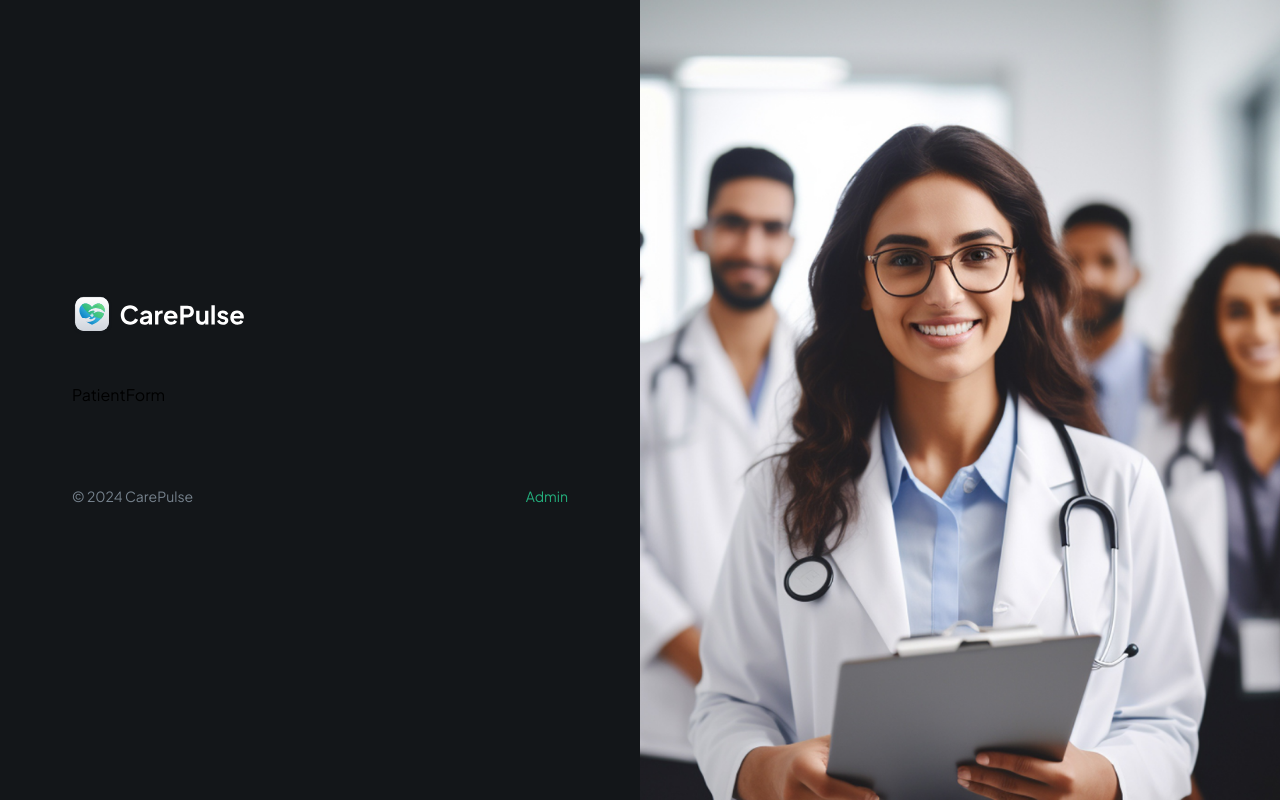
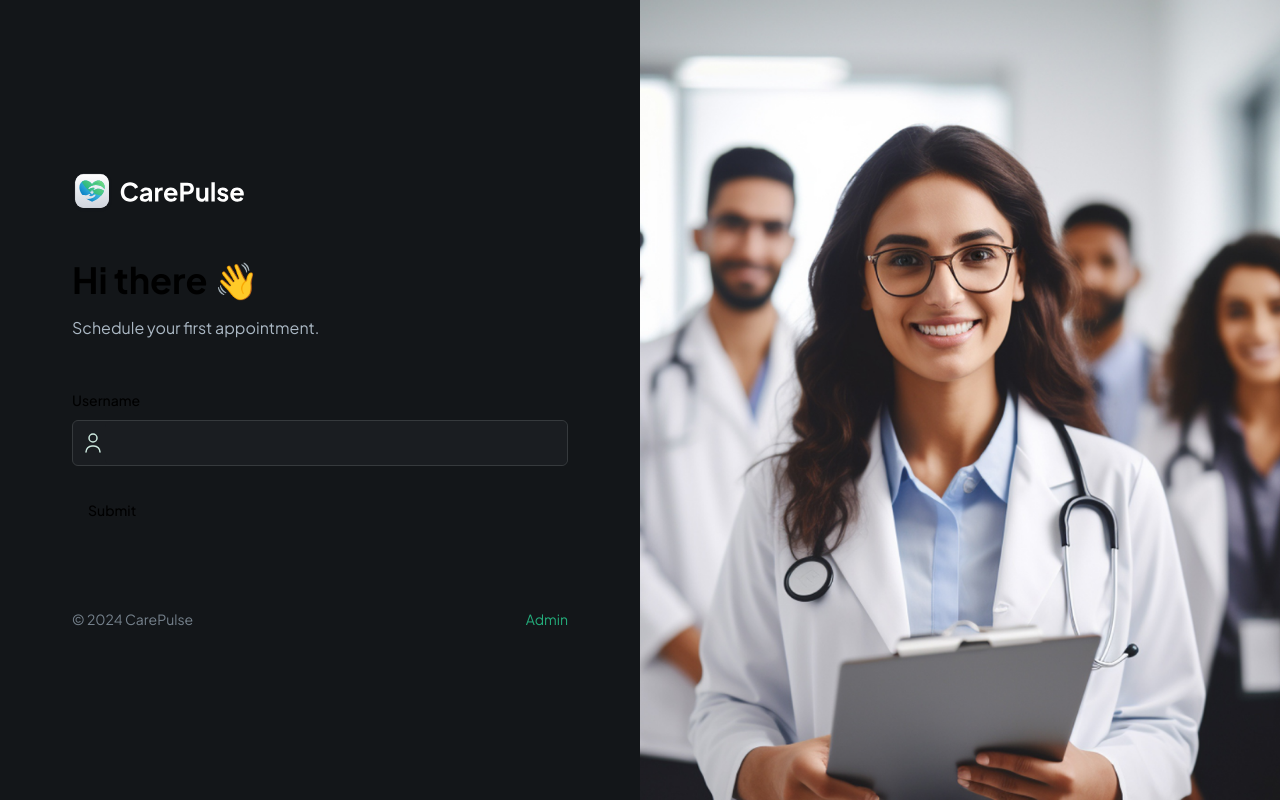
Before and after one commit to amrelskhawy/careplus, a Next.js app: page / in a window 1280 px wide. Built offline with nearby package versions, Linux system fonts and the light colour scheme.

Commit message:
Create Patient Form to Register The Patient to the system

```diff
--- a/components/forms/PatientForm.tsx
+++ b/components/forms/PatientForm.tsx
@@ -1,7 +1,63 @@
-import React from 'react'
+"use client"
+
+import { zodResolver } from "@hookform/resolvers/zod"
+import { useForm } from "react-hook-form"
+import { z } from "zod"
+import { Button } from "../ui/button"
+import { Form } from "@/components/ui/form"
+import { CutomFormField } from "../CutomFormField"
+
+export enum FormFieldType {
+  INPUT = "input" ,
+  CHECKBOX = "checkbox",
+  TEXTAREA = "textarea",
+  DATE_PIKER = "datePicker",
+  PHONE_INPUT = "phoneInput",
+  SELECT = "select",
+  SKELETON = "skeleton"
+}
+
+const formSchema = z.object({
+  username: z.string().min(2, {
+    message : "username should be 2 letters or more"
+  }).max(50)
+})
 
 export const PatientForm = () => {
+  const form = useForm<z.infer<typeof formSchema>>({
+    resolver: zodResolver(formSchema),
+    defaultValues: {
+      username: ""
+    }
+  })
+
+  function onSubmit(values: z.infer<typeof formSchema>) {
+    console.log(values);
+
+  }
+
   return (
-    <div>PatientForm</div>
+    <Form {...form}>
+      <form onSubmit={form.handleSubmit(onSubmit)} className="space-y-6">
+        <section className="mb-12 space-y-4">
+          <h1 className="header">Hi there 👋</h1>
+          <p className="text-dark-700">Schedule your first appointment.</p>
+        </section>
+
+        {/* Username Input */}
+        <CutomFormField
+          control={form.control}
+          name={'username'}
+          label={"Username"}
+          fieldType={FormFieldType.INPUT}
+          placeholder={""}
+          desc={""}
+          iconSrc={"user.svg"}
+          iconAlt={""}
+          />
+
+        <Button type="submit">Submit</Button>
+      </form>
+    </Form>
   )
 }
```
